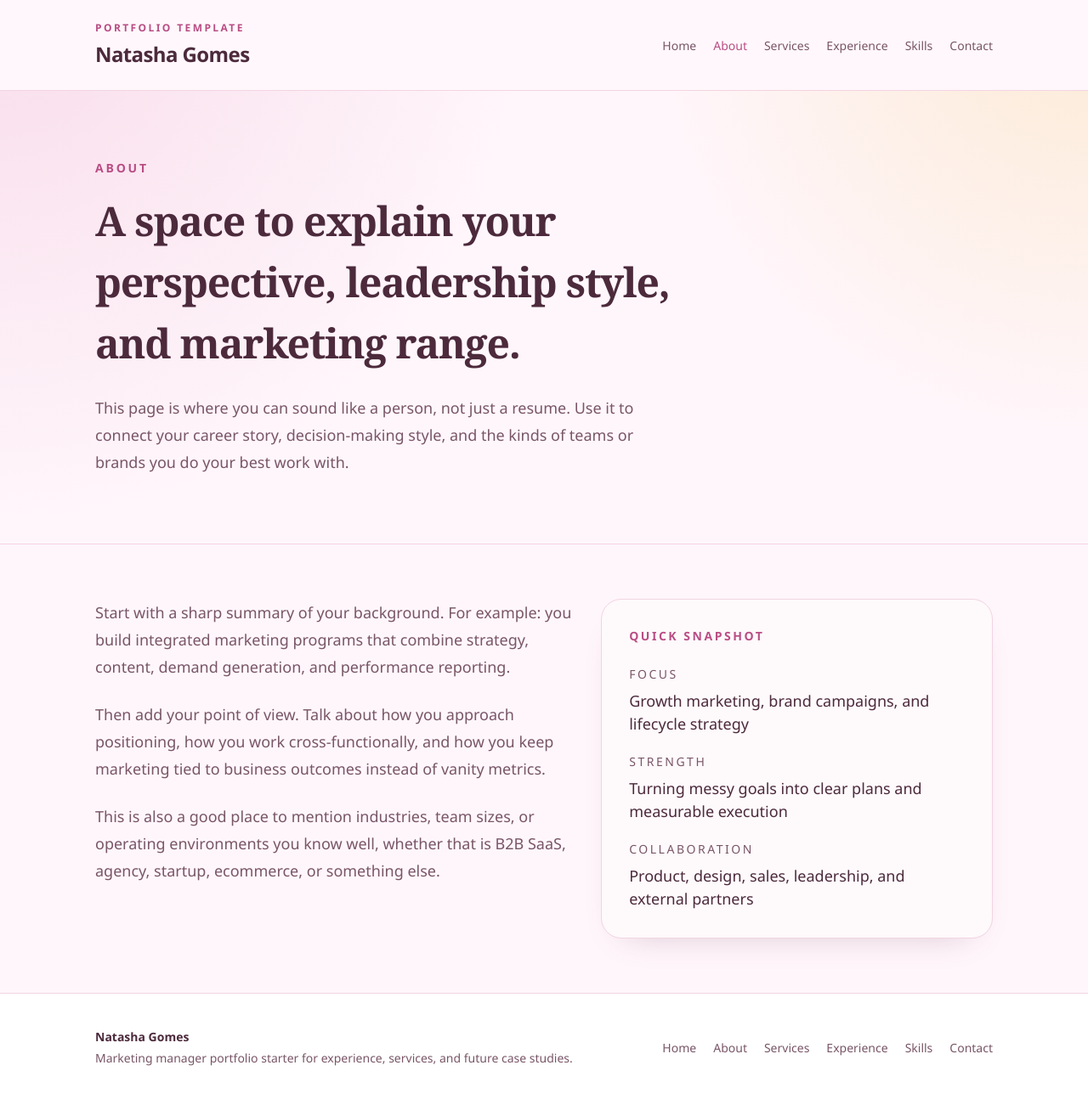
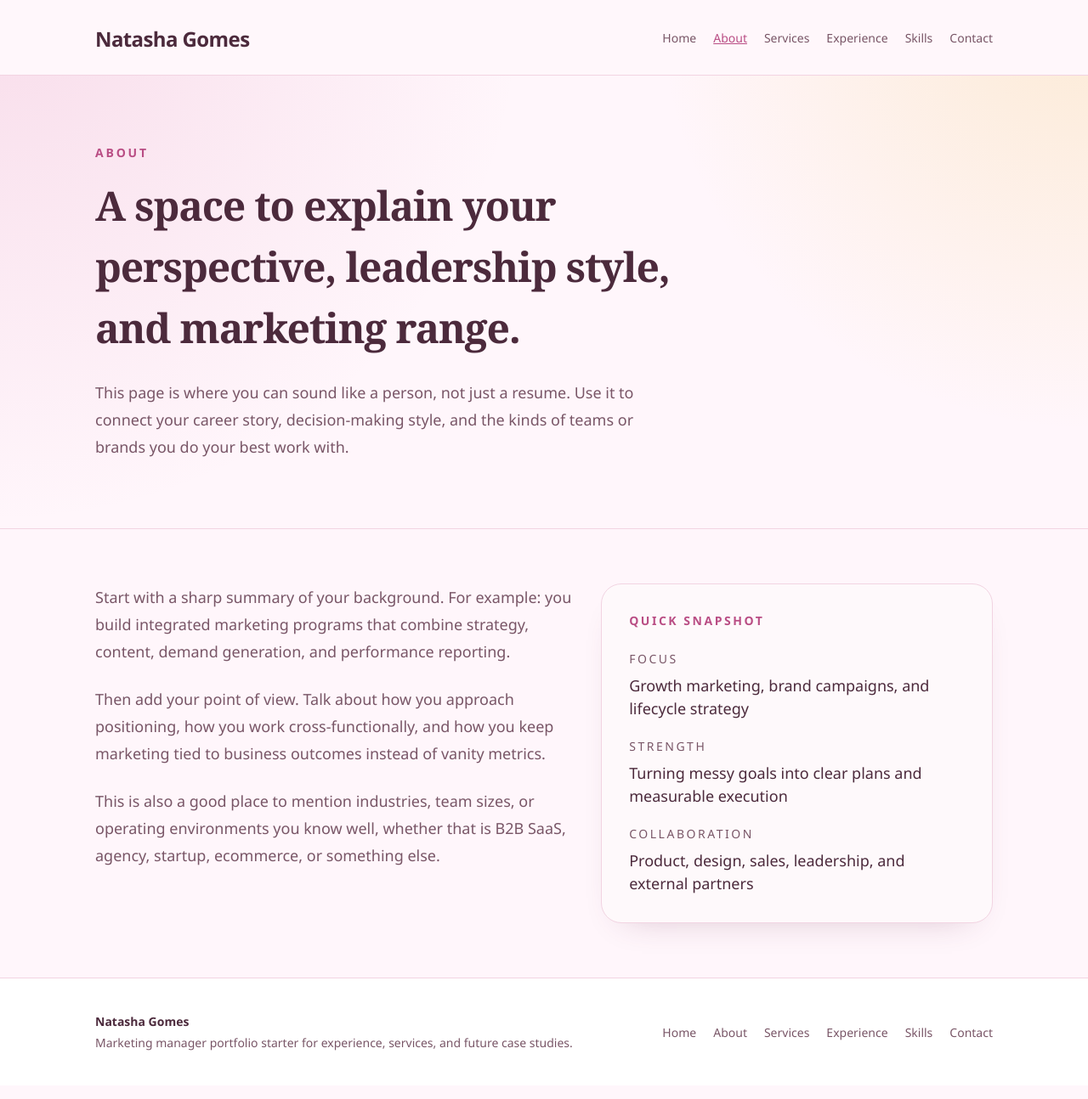
Before and after one commit to knnthgms/natasha-gomes-portfolio, a Next.js app: page /about in a window 1280 px wide. Shown: the whole page at 85% size. Built offline with nearby package versions, Linux system fonts and the light colour scheme.

Commit message:
extracting header footer

```diff
--- a/src/templates/Footer.tsx
+++ b/src/templates/Footer.tsx
@@ -1,78 +1,32 @@
 import Link from 'next/link';
 
-import { Background } from '../background/Background';
-import { CenteredFooter } from '../footer/CenteredFooter';
-import { Section } from '../layout/Section';
-import { Logo } from './Logo';
+import { AppConfig } from '../utils/AppConfig';
+import { navigationItems } from './navigationItems';
 
 const Footer = () => (
-  <Background color="bg-gray-100">
-    <Section>
-      <CenteredFooter
-        logo={<Logo />}
-        iconList={
-          <>
-            <Link href="/">
-              <svg viewBox="0 0 24 24" xmlns="http://www.w3.org/2000/svg">
-                <path d="M12 .297c-6.63 0-12 5.373-12 12 0 5.303 3.438 9.8 8.205 11.385.6.113.82-.258.82-.577 0-.285-.01-1.04-.015-2.04-3.338.724-4.042-1.61-4.042-1.61C4.422 18.07 3.633 17.7 3.633 17.7c-1.087-.744.084-.729.084-.729 1.205.084 1.838 1.236 1.838 1.236 1.07 1.835 2.809 1.305 3.495.998.108-.776.417-1.305.76-1.605-2.665-.3-5.466-1.332-5.466-5.93 0-1.31.465-2.38 1.235-3.22-.135-.303-.54-1.523.105-3.176 0 0 1.005-.322 3.3 1.23.96-.267 1.98-.399 3-.405 1.02.006 2.04.138 3 .405 2.28-1.552 3.285-1.23 3.285-1.23.645 1.653.24 2.873.12 3.176.765.84 1.23 1.91 1.23 3.22 0 4.61-2.805 5.625-5.475 5.92.42.36.81 1.096.81 2.22 0 1.606-.015 2.896-.015 3.286 0 .315.21.69.825.57C20.565 22.092 24 17.592 24 12.297c0-6.627-5.373-12-12-12" />
-              </svg>
-            </Link>
+  <footer className="theme-footer border-t">
+    <div className="theme-body mx-auto flex max-w-6xl flex-col gap-6 px-6 py-10 text-sm lg:flex-row lg:items-center lg:justify-between lg:px-12">
+      <div>
+        <p className="theme-heading font-semibold">{AppConfig.site_name}</p>
+        <p className="mt-1">
+          Marketing manager portfolio starter for experience, services, and
+          future case studies.
+        </p>
+      </div>
 
-            <Link href="/">
-              <svg viewBox="0 0 24 24" xmlns="http://www.w3.org/2000/svg">
-                <path d="M23.998 12c0-6.628-5.372-12-11.999-12C5.372 0 0 5.372 0 12c0 5.988 4.388 10.952 10.124 11.852v-8.384H7.078v-3.469h3.046V9.356c0-3.008 1.792-4.669 4.532-4.669 1.313 0 2.686.234 2.686.234v2.953H15.83c-1.49 0-1.955.925-1.955 1.874V12h3.328l-.532 3.469h-2.796v8.384c5.736-.9 10.124-5.864 10.124-11.853z" />
-              </svg>
-            </Link>
-
-            <Link href="/">
-              <svg viewBox="0 0 24 24" xmlns="http://www.w3.org/2000/svg">
-                <path d="M23.954 4.569a10 10 0 01-2.825.775 4.958 4.958 0 002.163-2.723c-.951.555-2.005.959-3.127 1.184a4.92 4.92 0 00-8.384 4.482C7.691 8.094 4.066 6.13 1.64 3.161a4.822 4.822 0 00-.666 2.475c0 1.71.87 3.213 2.188 4.096a4.904 4.904 0 01-2.228-.616v.061a4.923 4.923 0 003.946 4.827 4.996 4.996 0 01-2.212.085 4.937 4.937 0 004.604 3.417 9.868 9.868 0 01-6.102 2.105c-.39 0-.779-.023-1.17-.067a13.995 13.995 0 007.557 2.209c9.054 0 13.999-7.496 13.999-13.986 0-.209 0-.42-.015-.63a9.936 9.936 0 002.46-2.548l-.047-.02z" />
-              </svg>
-            </Link>
-
-            <Link href="/">
-              <svg xmlns="http://www.w3.org/2000/svg" viewBox="0 0 24 24">
-                <path d="M23.495 6.205a3.007 3.007 0 00-2.088-2.088c-1.87-.501-9.396-.501-9.396-.501s-7.507-.01-9.396.501A3.007 3.007 0 00.527 6.205a31.247 31.247 0 00-.522 5.805 31.247 31.247 0 00.522 5.783 3.007 3.007 0 002.088 2.088c1.868.502 9.396.502 9.396.502s7.506 0 9.396-.502a3.007 3.007 0 002.088-2.088 31.247 31.247 0 00.5-5.783 31.247 31.247 0 00-.5-5.805zM9.609 15.601V8.408l6.264 3.602z" />
-              </svg>
-            </Link>
-
-            <Link href="/">
-              <svg viewBox="0 0 24 24" xmlns="http://www.w3.org/2000/svg">
-                <path d="M20.447 20.452h-3.554v-5.569c0-1.328-.027-3.037-1.852-3.037-1.853 0-2.136 1.445-2.136 2.939v5.667H9.351V9h3.414v1.561h.046c.477-.9 1.637-1.85 3.37-1.85 3.601 0 4.267 2.37 4.267 5.455v6.286zM5.337 7.433a2.062 2.062 0 01-2.063-2.065 2.064 2.064 0 112.063 2.065zm1.782 13.019H3.555V9h3.564v11.452zM22.225 0H1.771C.792 0 0 .774 0 1.729v20.542C0 23.227.792 24 1.771 24h20.451C23.2 24 24 23.227 24 22.271V1.729C24 .774 23.2 0 22.222 0h.003z" />
-              </svg>
-            </Link>
-
-            <Link href="/">
-              <svg viewBox="0 0 24 24" xmlns="http://www.w3.org/2000/svg">
-                <path d="M11.585 5.267c1.834 0 3.558.811 4.824 2.08v.004c0-.609.41-1.068.979-1.068h.145c.891 0 1.073.842 1.073 1.109l.005 9.475c-.063.621.64.941 1.029.543 1.521-1.564 3.342-8.038-.946-11.79-3.996-3.497-9.357-2.921-12.209-.955-3.031 2.091-4.971 6.718-3.086 11.064 2.054 4.74 7.931 6.152 11.424 4.744 1.769-.715 2.586 1.676.749 2.457-2.776 1.184-10.502 1.064-14.11-5.188C-.977 13.521-.847 6.093 5.62 2.245 10.567-.698 17.09.117 21.022 4.224c4.111 4.294 3.872 12.334-.139 15.461-1.816 1.42-4.516.037-4.498-2.031l-.019-.678c-1.265 1.256-2.948 1.988-4.782 1.988-3.625 0-6.813-3.189-6.813-6.812 0-3.659 3.189-6.885 6.814-6.885zm4.561 6.623c-.137-2.653-2.106-4.249-4.484-4.249h-.09c-2.745 0-4.268 2.159-4.268 4.61 0 2.747 1.842 4.481 4.256 4.481 2.693 0 4.464-1.973 4.592-4.306l-.006-.536z" />
-              </svg>
-            </Link>
-
-            <Link href="/">
-              <svg viewBox="0 0 24 24" xmlns="http://www.w3.org/2000/svg">
-                <path d="M19.199 24C19.199 13.467 10.533 4.8 0 4.8V0c13.165 0 24 10.835 24 24h-4.801zM3.291 17.415a3.3 3.3 0 013.293 3.295A3.303 3.303 0 013.283 24C1.47 24 0 22.526 0 20.71s1.475-3.294 3.291-3.295zM15.909 24h-4.665c0-6.169-5.075-11.245-11.244-11.245V8.09c8.727 0 15.909 7.184 15.909 15.91z" />
-              </svg>
-            </Link>
-          </>
-        }
-      >
-        <li>
-          <Link href="/">Home</Link>
-        </li>
-        <li>
-          <Link href="/">About</Link>
-        </li>
-        <li>
-          <Link href="/">Docs</Link>
-        </li>
-        <li>
-          <Link href="https://github.com/ixartz/Next-JS-Landing-Page-Starter-Template">
-            GitHub
+      <div className="flex flex-wrap gap-5">
+        {navigationItems.map((item) => (
+          <Link
+            key={item.href}
+            href={item.href}
+            className="theme-link transition"
+          >
+            {item.label}
           </Link>
-        </li>
-      </CenteredFooter>
-    </Section>
-  </Background>
+        ))}
+      </div>
+    </div>
+  </footer>
 );
 
 export { Footer };
--- /dev/null
+++ b/src/templates/Header.tsx
@@ -0,0 +1,46 @@
+import Link from 'next/link';
+import { useRouter } from 'next/router';
+
+import { AppConfig } from '../utils/AppConfig';
+import { navigationItems } from './navigationItems';
+
+const Header = () => {
+  const router = useRouter();
+
+  return (
+    <header className="theme-header border-b backdrop-blur">
+      <div className="mx-auto flex max-w-6xl flex-col gap-6 p-6 lg:flex-row lg:items-center lg:justify-between lg:px-12">
+        <Link href="/" className="inline-flex flex-col">
+          <span className="theme-heading mt-1 text-2xl font-semibold tracking-tight">
+            {AppConfig.site_name}
+          </span>
+        </Link>
+
+        <nav aria-label="Primary">
+          <ul className="theme-body flex flex-wrap gap-x-5 gap-y-3 text-sm font-medium">
+            {navigationItems.map((item) => {
+              const isActive = router.pathname === item.href;
+
+              return (
+                <li key={item.href}>
+                  <Link
+                    href={item.href}
+                    className={
+                      isActive
+                        ? 'theme-link-active underline'
+                        : 'theme-link transition'
+                    }
+                  >
+                    {item.label}
+                  </Link>
+                </li>
+              );
+            })}
+          </ul>
+        </nav>
+      </div>
+    </header>
+  );
+};
+
+export { Header };
--- a/src/templates/SiteLayout.tsx
+++ b/src/templates/SiteLayout.tsx
@@ -1,9 +1,9 @@
-import Link from 'next/link';
-import { useRouter } from 'next/router';
 import type { CSSProperties, ReactNode } from 'react';
 
 import { Meta } from '../layout/Meta';
 import { AppConfig } from '../utils/AppConfig';
+import { Footer } from './Footer';
+import { Header } from './Header';
 
 type ISiteLayoutProps = {
   title: string;
@@ -11,17 +11,7 @@ type ISiteLayoutProps = {
   children: ReactNode;
 };
 
-const navigationItems = [
-  { href: '/', label: 'Home' },
-  { href: '/about', label: 'About' },
-  { href: '/services', label: 'Services' },
-  { href: '/experience', label: 'Experience' },
-  { href: '/skills', label: 'Skills' },
-  { href: '/contact', label: 'Contact' },
-];
-
 const SiteLayout = (props: ISiteLayoutProps) => {
-  const router = useRouter();
   const themeStyle = {
     '--theme-bg': AppConfig.theme.background,
     '--theme-bg-soft': AppConfig.theme.backgroundSoft,
@@ -45,65 +35,11 @@ const SiteLayout = (props: ISiteLayoutProps) => {
     <div className="theme-shell min-h-screen antialiased" style={themeStyle}>
       <Meta title={props.title} description={props.description} />
 
-      <header className="theme-header border-b backdrop-blur">
-        <div className="mx-auto flex max-w-6xl flex-col gap-6 p-6 lg:flex-row lg:items-center lg:justify-between lg:px-12">
-          <Link href="/" className="inline-flex flex-col">
-            <span className="theme-accent text-xs font-semibold uppercase tracking-[0.2em]">
-              Portfolio Template
-            </span>
-            <span className="theme-heading mt-1 text-2xl font-semibold tracking-tight">
-              {AppConfig.site_name}
-            </span>
-          </Link>
-
-          <nav aria-label="Primary">
-            <ul className="theme-body flex flex-wrap gap-x-5 gap-y-3 text-sm font-medium">
-              {navigationItems.map((item) => {
-                const isActive = router.pathname === item.href;
-
-                return (
-                  <li key={item.href}>
-                    <Link
-                      href={item.href}
-                      className={
-                        isActive ? 'theme-link-active' : 'theme-link transition'
-                      }
-                    >
-                      {item.label}
-                    </Link>
-                  </li>
-                );
-              })}
-            </ul>
-          </nav>
-        </div>
-      </header>
+      <Header />
 
       <main>{props.children}</main>
 
-      <footer className="theme-footer border-t">
-        <div className="theme-body mx-auto flex max-w-6xl flex-col gap-6 px-6 py-10 text-sm lg:flex-row lg:items-center lg:justify-between lg:px-12">
-          <div>
-            <p className="theme-heading font-semibold">{AppConfig.site_name}</p>
-            <p className="mt-1">
-              Marketing manager portfolio starter for experience, services, and
-              future case studies.
-            </p>
-          </div>
-
-          <div className="flex flex-wrap gap-5">
-            {navigationItems.map((item) => (
-              <Link
-                key={item.href}
-                href={item.href}
-                className="theme-link transition"
-              >
-                {item.label}
-              </Link>
-            ))}
-          </div>
-        </div>
-      </footer>
+      <Footer />
     </div>
   );
 };
--- /dev/null
+++ b/src/templates/navigationItems.ts
@@ -0,0 +1,10 @@
+const navigationItems = [
+  { href: '/', label: 'Home' },
+  { href: '/about', label: 'About' },
+  { href: '/services', label: 'Services' },
+  { href: '/experience', label: 'Experience' },
+  { href: '/skills', label: 'Skills' },
+  { href: '/contact', label: 'Contact' },
+];
+
+export { navigationItems };
```
